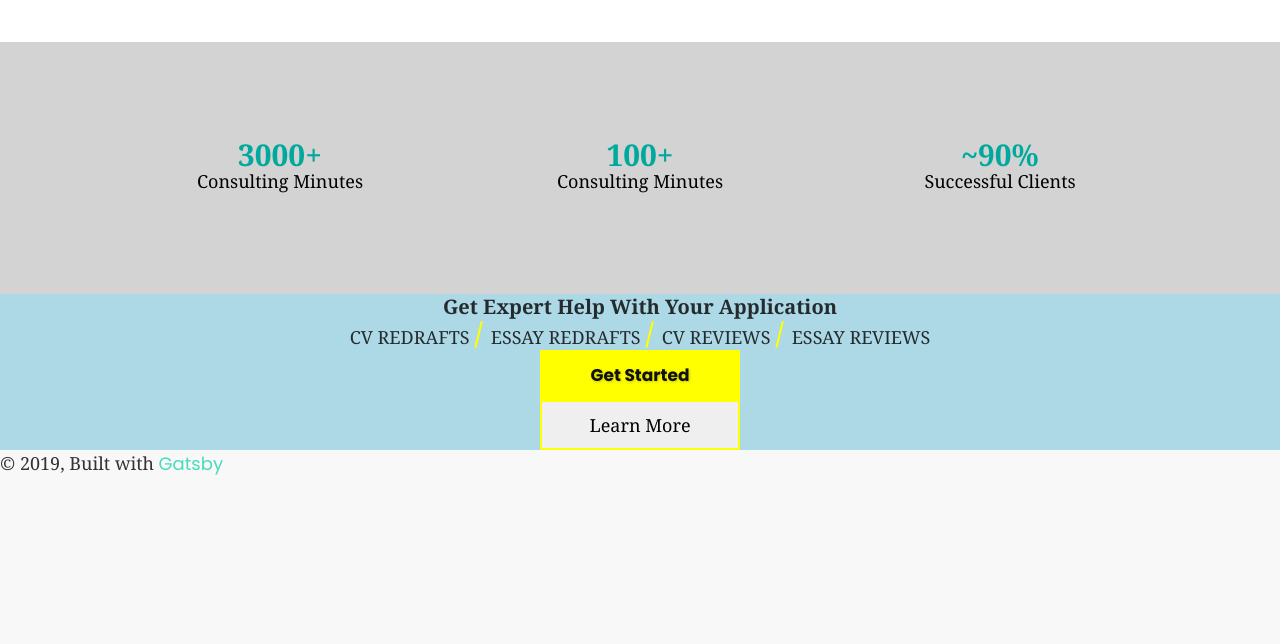
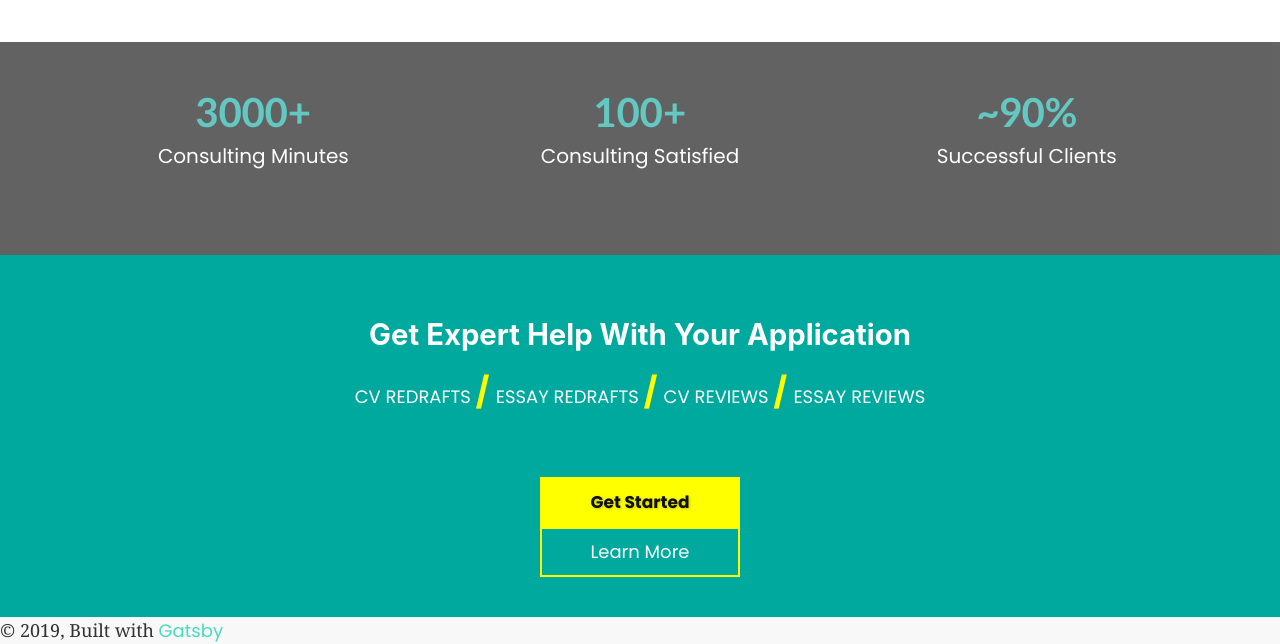
Before and after one commit to bitbender1010/GradSuccess, a Gatsby site: page / in a window 1280 px wide. Shown: the part 1877-2521 px from the top of the page. Before the commit the page ends 2354 px from the top, so only its background shows below. Built offline with nearby package versions, Linux system fonts and the light colour scheme; Gatsby itself is replaced by a stand-in of ours.

Commit message:
bigCountCTA

```diff
--- /dev/null
+++ b/src/components/bigCountCTA.js
@@ -0,0 +1,12 @@
+import React from 'react'
+import CountDivider from '../components/countDivider'
+import LowerCTA from '../components/lowerCTA';
+
+const bigCountCTA = () => (
+<div>
+    <CountDivider />
+    <LowerCTA />
+</div>
+)
+
+export default bigCountCTA
--- a/src/components/countDivider.js
+++ b/src/components/countDivider.js
@@ -1,26 +1,16 @@
 import React from 'react'
-import TitleAndText from "../components/titleNtext"
 import PryButton from './pryButton';
 
 const flexCount = {
     display: 'flex',
     /*border: '2px solid blue',*/
-    padding: '100px',
-    background: 'lightgray'
+    padding: '60px',
+    background: 'black',
+    opacity: '0.6',
+    margin: '0px auto'
 }
 
-const lowerCount = {
-    background: 'lightblue',
-    textAlign: 'center'
-}
-
-const slash = {
-    color: 'yellow',
-    fontSize: '30px',
-    fontWeight: 'bold'
-}
-
-const countDivider =  () => (
+const CountDivider =  () => (
 <div>
     <div style={flexCount}>
         <div style={{
@@ -30,11 +20,15 @@ const countDivider =  () => (
         }}>
         <div style={{
             color: '#00a99d',
-            fontSize: '30px',
-            fontWeight: 'bolder'
+            fontWeight: 'bolder',
+            fontSize: '40px',
+            fontFamily: '"Aleo", serif',
+            paddingBottom: '15px'
         }}> 3000+ </div>
         <div style={{
-            color: 'black'
+            color: 'white',
+            fontSize: '20px',
+            fontFamily: '"Poppins", sans-serif'
         }}> Consulting Minutes </div>
         </div>
 
@@ -46,11 +40,16 @@ const countDivider =  () => (
         <div style={{
             color: '#00a99d',
             fontSize: '30px',
-            fontWeight: 'bolder'
+            fontWeight: 'bolder',
+            fontSize: '40px',
+            fontFamily: '"Aleo", serif',
+            paddingBottom: '15px'
         }}> 100+ </div>
         <div style={{
-            color: 'black'
-        }}> Consulting Minutes </div>
+            color: 'white',
+            fontSize: '20px',
+            fontFamily: '"Poppins", sans-serif'
+        }}> Consulting Satisfied </div>
         </div>
 
         <div style={{
@@ -61,33 +60,19 @@ const countDivider =  () => (
         <div style={{
             color: '#00a99d',
             fontSize: '30px',
-            fontWeight: 'bolder'
+            fontWeight: 'bolder',
+            fontSize: '40px',
+            fontFamily: '"Aleo", serif',
+            paddingBottom: '15px'
         }}> ~90% </div>
         <div style={{
-            color: 'black'
-        }}> Successful Clients </div>
+            color: 'white',
+            fontSize: '20px',
+            fontFamily: '"Poppins", sans-serif'
+        }}><p> Successful Clients </p> </div>
         </div>
-    </div>
-    {/* Get Started */}
-    <div style={lowerCount}>
-        <div style={{
-            fontSize: '20px',
-            fontWeight: 'bold'
-        }}> Get Expert Help With Your Application </div>
-        <div> CV REDRAFTS <span style={slash}> / </span>
-        ESSAY REDRAFTS <span style={slash}> / </span>
-        CV REVIEWS <span style={slash}> / </span>
-        ESSAY REVIEWS </div>
-        <PryButton text="Get Started"/>
-        <button style={{
-            border: '2px solid yellow',
-            minWidth: '200px',
-            minHeight: '50px',
-            margin: '0px auto',
-            outline: 'none'
-        }}> Learn More </button>
     </div>
 </div>
 )
 
-export default countDivider
+export default CountDivider
--- /dev/null
+++ b/src/components/lowerCTA.js
@@ -0,0 +1,49 @@
+import React from 'react'
+import PryButton from './pryButton';
+
+const lowerCount = {
+    background: '#00a99d',
+    textAlign: 'center'
+}
+
+const slash = {
+    color: 'yellow',
+    fontSize: '30px',
+    fontWeight: 'bold'
+}
+
+const LowerCTA =  () => (
+    <div>
+    {/* Get Started */}
+    <div style={lowerCount}>
+        <div style={{
+            fontWeight: 'bold',
+            color: 'white',
+            paddingTop: '5%'
+        }}><h2> Get Expert Help With Your Application </h2> </div>
+        <div><h4 style={{
+            color: 'white',
+            fontWeight: '500',
+            fontFamily: '"Poppins", sans-serif'
+        }}> CV REDRAFTS <span style={slash}> / </span>
+        ESSAY REDRAFTS <span style={slash}> / </span>
+        CV REVIEWS <span style={slash}> / </span>
+        ESSAY REVIEWS </h4> </div>
+        <div style={{
+            padding: '40px'
+        }}>
+        <PryButton text="Get Started" />
+        <button style={{
+            border: '2px solid yellow',
+            minWidth: '200px',
+            minHeight: '50px',
+            margin: '0px auto',
+            outline: 'none',
+            background: 'none',
+            color: 'white',
+            fontFamily: '"Poppins", sans-serif'
+        }}> Learn More </button> </div>
+    </div>
+</div>
+)
+    export default LowerCTA
--- a/src/pages/index.js
+++ b/src/pages/index.js
@@ -10,7 +10,7 @@ import TitleAndText from "../components/titleNtext"
 import UniDivider from "../components/uniDivider"
 import Steps from "../components/steps"
 import FeaturedTestimonial from "../components/featuredTestimonial"
-import CountDivider from "../components/countDivider"
+import BigCountCTA from "../components/bigCountCTA"
 
 class IndexPage extends React.Component {
   constructor(props) {
@@ -56,8 +56,7 @@ class IndexPage extends React.Component {
           <h2>Simple Modal here</h2>
         </Modal>
         {/* COUNT */}
-        <CountDivider />
-
+        <BigCountCTA />
       </Layout>
     )
   }
```
Also changed, not shown: src/pages/Footer.js (+14 -0 lines), 1 other file.
